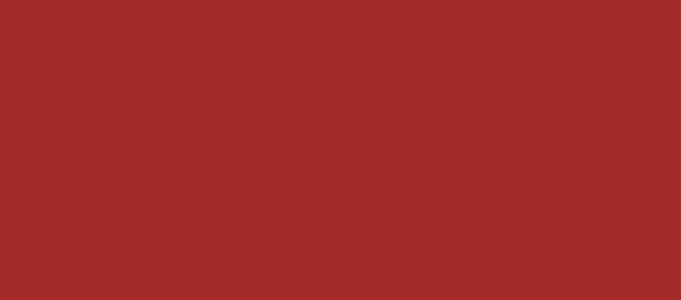
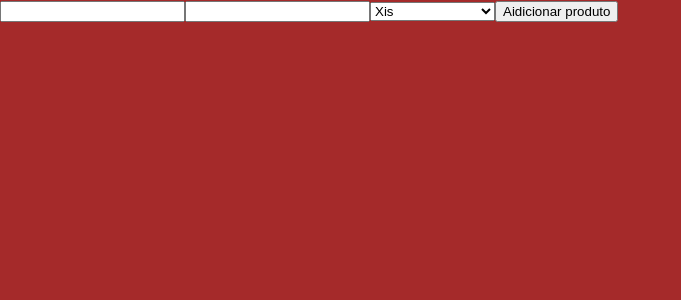
Before and after one commit to cauafj/FastFoodProject, a React (Create React App) app: page /cad in a window 1280 px wide. Before the commit this address had no page. Shown: the top 300 px of the page, without its empty margins (0-681 px from the left). Built offline with nearby package versions, Linux system fonts and the light colour scheme.

Commit message:
Começada a página de cadastro de produtos, mas o foco a partir desse momento será a ipressao

```diff
--- a/src/App.jsx
+++ b/src/App.jsx
@@ -2,6 +2,7 @@ import { Routes, Route, Navigate,useNavigate } from "react-router-dom";
 import './styles/App.css';
 
 import Home from "./pages/components/home.jsx"
+import CadProds from "./pages/components/cadProds";
 
 function App() {
   //const navigate = useNavigate()
@@ -10,6 +11,7 @@ function App() {
     <div className="App">
       <Routes>
         <Route path='/' element={<Home></Home>}></Route>
+        <Route path='/cad' element={<CadProds></CadProds>}></Route>
       </Routes>
     </div>
   );
--- a/src/pages/components/cadProds.jsx
+++ b/src/pages/components/cadProds.jsx
@@ -0,0 +1,40 @@
+import "../../styles/cadProds.css"
+
+export default function CadProds(props) {
+    let name
+    const attName = (event) => {
+        name = event.target.value
+    }
+
+    let price
+    const attPrice = (event) => {
+        price = event.target.value
+    }
+
+    let type
+    const attType = (event) => {
+        type = event.target.value
+    }
+
+    const addProduct = () => {
+
+    }
+
+    return (
+        <div className="cadContainer">
+            <form className="monitor">
+                <input required type="text" id="nameInput" onChange={() => attName()}/>
+                <input required type="text" id="priceInput" onChange={() => attPrice()}/>
+                <select required name="type" id="selectType" onChange={() => attType()}>
+                    <option value="xis">Xis</option>
+                    <option value="hamburguer">Hamburguer</option>
+                    <option value="cachorroquente">Cachorro Quente</option>
+                    <option value="porcao">Porcao</option>
+                    <option value="combo">Combo</option>
+                    <option value="bebida">Bebida</option>
+                </select>
+                <button>Aidicionar produto</button>
+            </form>
+        </div>
+    )
+}
--- a/src/pages/components/sideBar.jsx
+++ b/src/pages/components/sideBar.jsx
@@ -66,13 +66,17 @@ export default function Sidebar(props) {
         txtArea = event.target.value
     }
 
+    const print = () => {
+
+    }
+
     useEffect(() => {
         attScreenDivs()
     }, [props])
 
     return (
         <div className="sidebar">
-            <div className="head"><h1>{props.title}</h1><button>imprimir</button></div>
+            <div className="head"><h1>{props.title}</h1><button onClick={() => print}>imprimir</button></div>
             <div id="underTitle">
                 <div className="productsArray">
                     {screenDivs}
```
